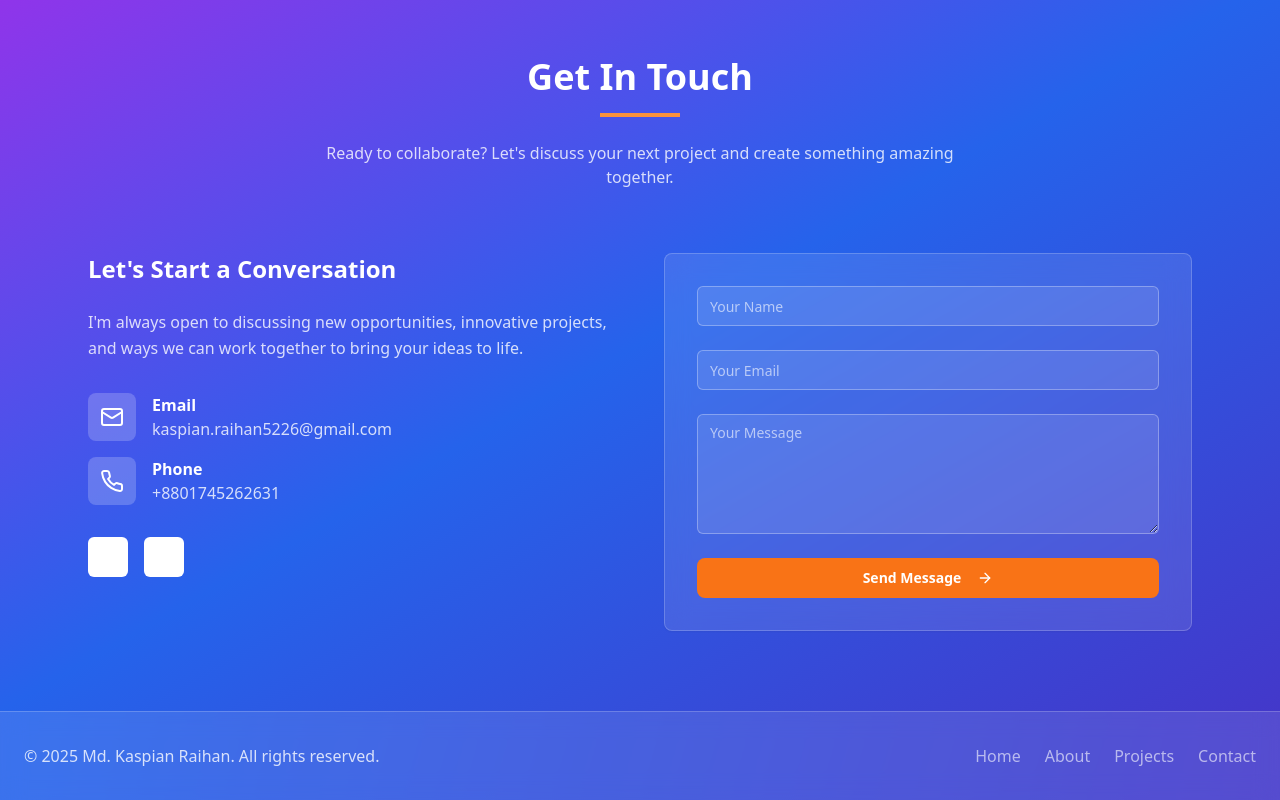
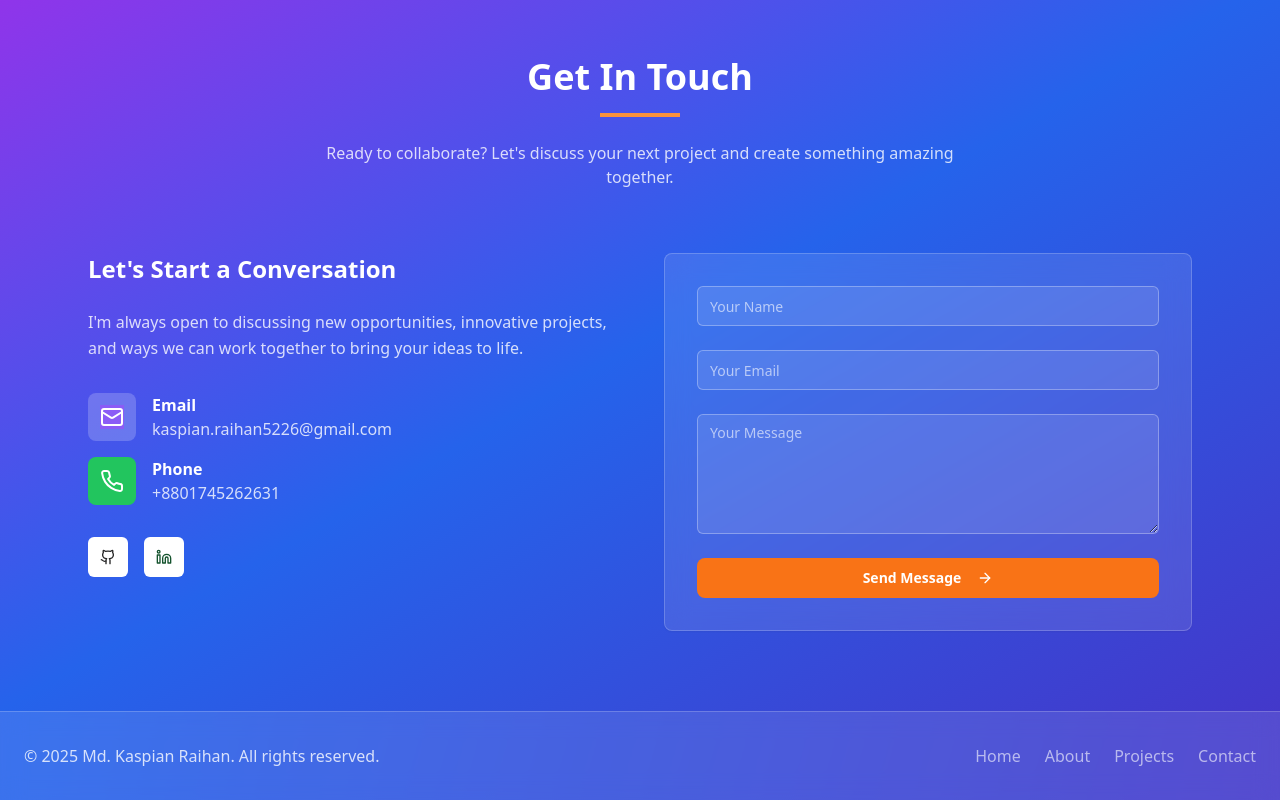
Before and after one commit to kaspian38/kaspian-raihan-portfolio, a React (Vite) app: page / in a window 1280 px wide. Shown: the part 3763-4563 px from the top of the page. Built offline with nearby package versions, Linux system fonts and the light colour scheme.

Commit message:
Visual edit in Lovable
Edited UI in Lovable

```diff
--- a/src/pages/Index.tsx
+++ b/src/pages/Index.tsx
@@ -198,7 +198,7 @@ const Index = () => {
           </div>
           <div className="grid grid-cols-2 md:grid-cols-3 lg:grid-cols-4 gap-4">
             {skills.map((skill, index) => <Card key={index} className="hover:shadow-lg transition-all duration-300 hover:scale-105 cursor-pointer">
-                <CardContent className="p-4 text-center">
+                <CardContent className="p-4 text-center ">
                   <div className="w-12 h-12 bg-gradient-to-br from-purple-500 to-blue-500 rounded-lg mx-auto mb-3 flex items-center justify-center">
                     <Code className="w-6 h-6 text-white" />
                   </div>
@@ -284,7 +284,7 @@ const Index = () => {
               <div className="space-y-4">
                 <div className="flex items-center space-x-4 text-white">
                   <div className="w-12 h-12 bg-white/20 rounded-lg flex items-center justify-center">
-                    <Mail className="w-6 h-6" />
+                    <Mail className="w-6 h-6 bg-violet-500" />
                   </div>
                   <div>
                     <p className="font-semibold">Email</p>
@@ -292,7 +292,7 @@ const Index = () => {
                   </div>
                 </div>
                 <div className="flex items-center space-x-4 text-white">
-                  <div className="w-12 h-12 bg-white/20 rounded-lg flex items-center justify-center">
+                  <div className="w-12 h-12 rounded-lg flex items-center justify-center bg-green-500">
                     <Phone className="w-6 h-6" />
                   </div>
                   <div>
@@ -301,10 +301,10 @@ const Index = () => {
                   </div>
                 </div>
                 <div className="flex space-x-4 pt-4">
-                  <Button variant="outline" size="icon" className="border-white/30 text-white hover:bg-white/10">
+                  <Button variant="outline" size="icon" className="border-white/30 hover:bg-white/10 text-neutral-800">
                     <Github className="w-5 h-5" />
                   </Button>
-                  <Button variant="outline" size="icon" className="border-white/30 text-white hover:bg-white/10">
+                  <Button variant="outline" size="icon" className="border-white/30 hover:bg-white/10 text-green-900">
                     <Linkedin className="w-5 h-5" />
                   </Button>
                 </div>
```
